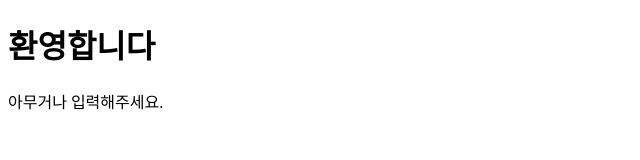
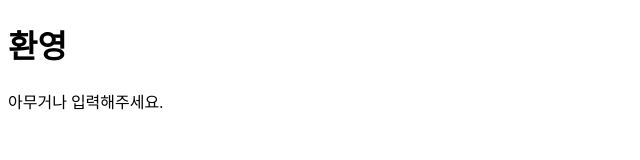
Before and after one commit to parkdongmin/remote, a plain HTML site: page index.html in a window 1280 px wide. Shown: the whole page, without its empty margins (0-640 px from the left). Drawn offline with Linux system fonts and the light colour scheme.

Commit message:
수정했습니다.

```diff
--- a/index.html
+++ b/index.html
@@ -5,7 +5,7 @@
     <title>Welcom</title>
   </head>
   <body>
-    <h1>환영합니다</h1>
+    <h1>환영</h1>
     <p>아무거나 입력해주세요.</p>
   </body>
 </html>
```
